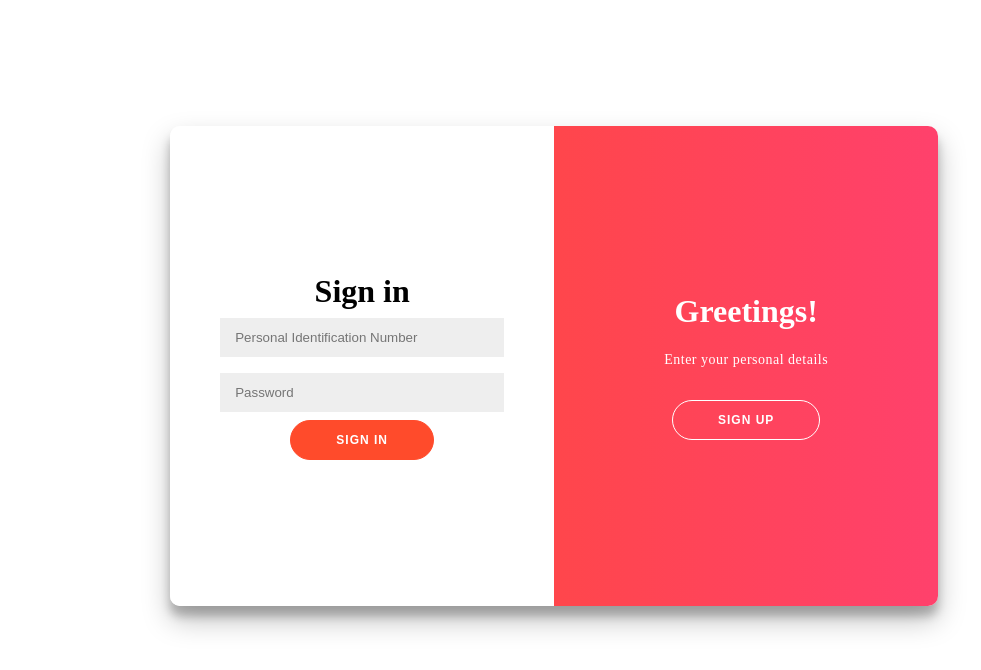
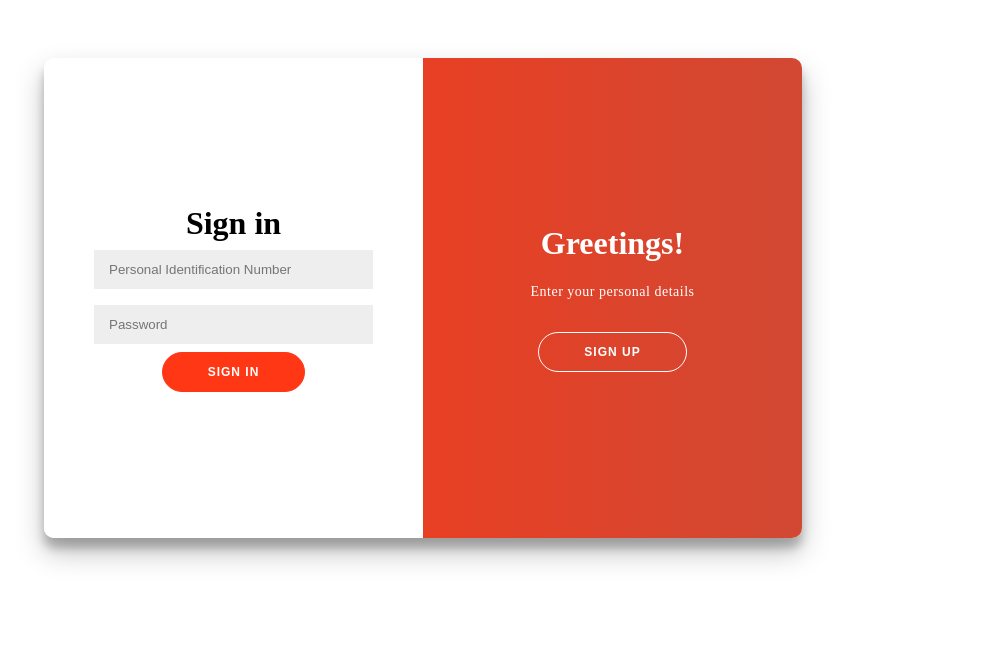
Before and after one commit to MikiUki/LOSTEV, an Angular app in the folder lostev/: page / in a window 1280 px wide. Shown: the top 670 px of the page, without its empty margins (217-1198 px from the left). Built offline with nearby package versions, Linux system fonts and the light colour scheme.

Commit message:
css -> aligned login to center

```diff
--- a/lostev/src/app/login/login.component.css
+++ b/lostev/src/app/login/login.component.css
@@ -5,8 +5,9 @@
 }
 
 body {
+  text-align: center;
   background: #f6f5f7;
-  display: flex;
+  display: inline-block;
   justify-content: center;
   align-items: center;
   flex-direction: column;
@@ -45,8 +46,8 @@ a {
 
 button {
   border-radius: 20px;
-  border: 1px solid #ff4b2b;
-  background-color: #ff4b2b;
+  border: 1px solid #ff3714;
+  background-color: #ff3714;
   color: #ffffff;
   font-size: 12px;
   font-weight: bold;
@@ -92,18 +93,26 @@ input {
   width: 100%;
 }
 
+main {
+  width: 100%;
+
+}
+
 .container {
   background-color: #fff;
   border-radius: 10px;
   box-shadow: 0 14px 28px rgba(0, 0, 0, 0.25), 0 10px 10px rgba(0, 0, 0, 0.22);
   position: relative;
   overflow: hidden;
-  width: 768px;
-  max-width: 100%;
+  width: 758px;
   min-height: 480px;
-  margin-left: 30%;
-  margin-top: 10%;
+  text-align: center;
 
+}
+
+#container {
+  display: inline-block;
+  margin-top: 50px;
 }
 
 .form-container {
@@ -111,12 +120,14 @@ input {
   top: 0;
   height: 100%;
   transition: all 0.6s ease-in-out;
+  text-align: center;
 }
 
 .sign-in-container {
   left: 0;
   width: 50%;
   z-index: 2;
+  text-align: center;
 }
 
 .container.right-panel-active .sign-in-container {
@@ -128,6 +139,7 @@ input {
   width: 50%;
   opacity: 0;
   z-index: 1;
+  text-align: center;
 }
 
 .container.right-panel-active .sign-up-container {
@@ -169,8 +181,8 @@ input {
 
 .overlay {
   background: #ff416c;
-  background: -webkit-linear-gradient(to right, #ff4b2b, #ff416c);
-  background: linear-gradient(to right, #ff4b2b, #ff416c);
+  background: -webkit-linear-gradient(to right, #ff3714, #d14833);
+  background: linear-gradient(to right, #ff3714, #d14833);
   background-repeat: no-repeat;
   background-size: cover;
   background-position: 0 0;
@@ -218,30 +230,3 @@ input {
 .container.right-panel-active .overlay-right {
   transform: translateX(20%);
 }
-
-
-
-footer {
-  background-color: #222;
-  color: #fff;
-  font-size: 14px;
-  bottom: 0;
-  position: fixed;
-  left: 0;
-  right: 0;
-  text-align: center;
-  z-index: 999;
-}
-
-footer p {
-  margin: 10px 0;
-}
-
-footer i {
-  color: red;
-}
-
-footer a {
-  color: #3c97bf;
-  text-decoration: none;
-}
--- a/lostev/src/app/login/login.component.html
+++ b/lostev/src/app/login/login.component.html
@@ -1,4 +1,4 @@
-<div id="main">
+<div id="main" style="text-align: center;">
   <div class="container" id="container">
     <div class="form-container sign-up-container">
       <form action="#">
```
